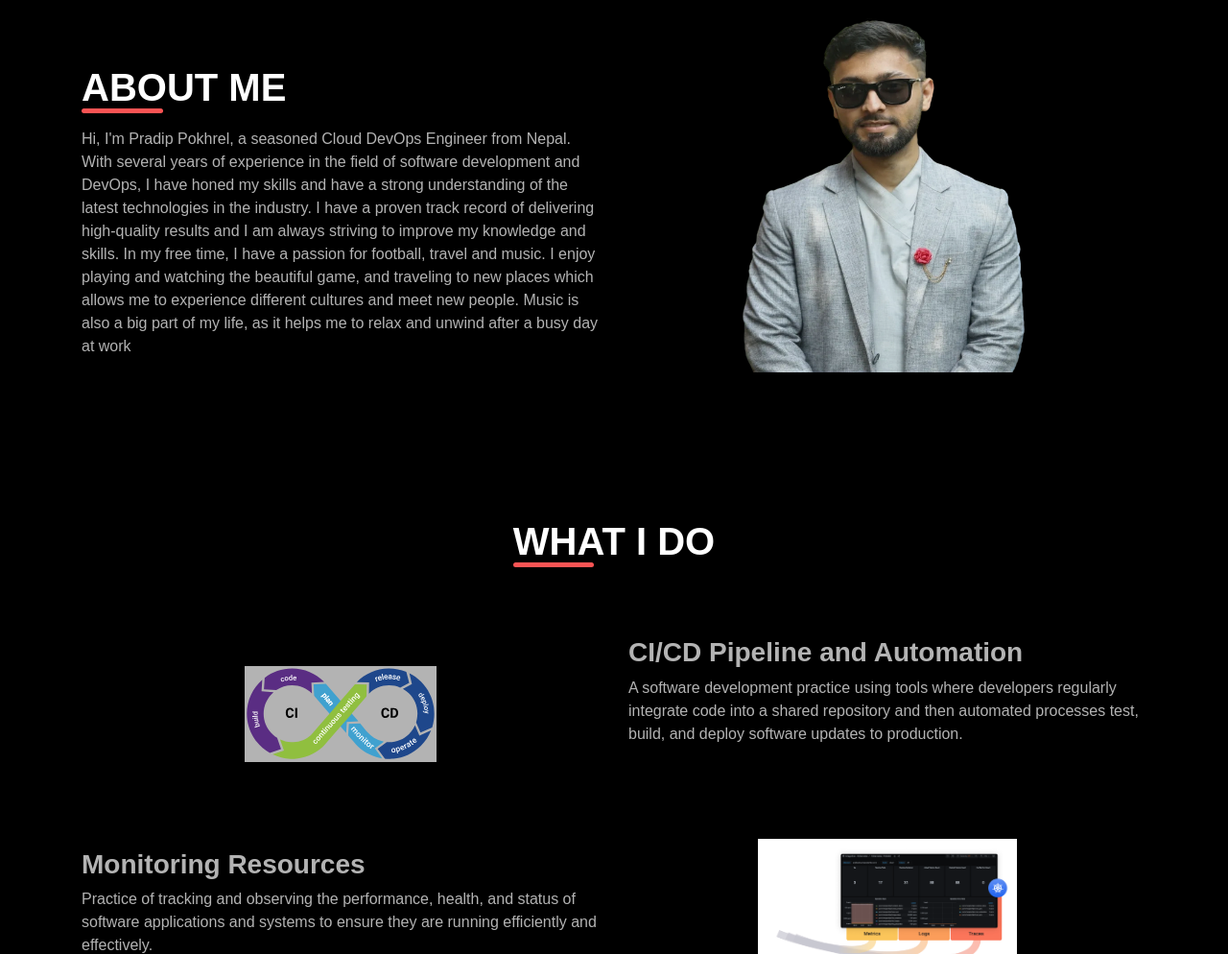
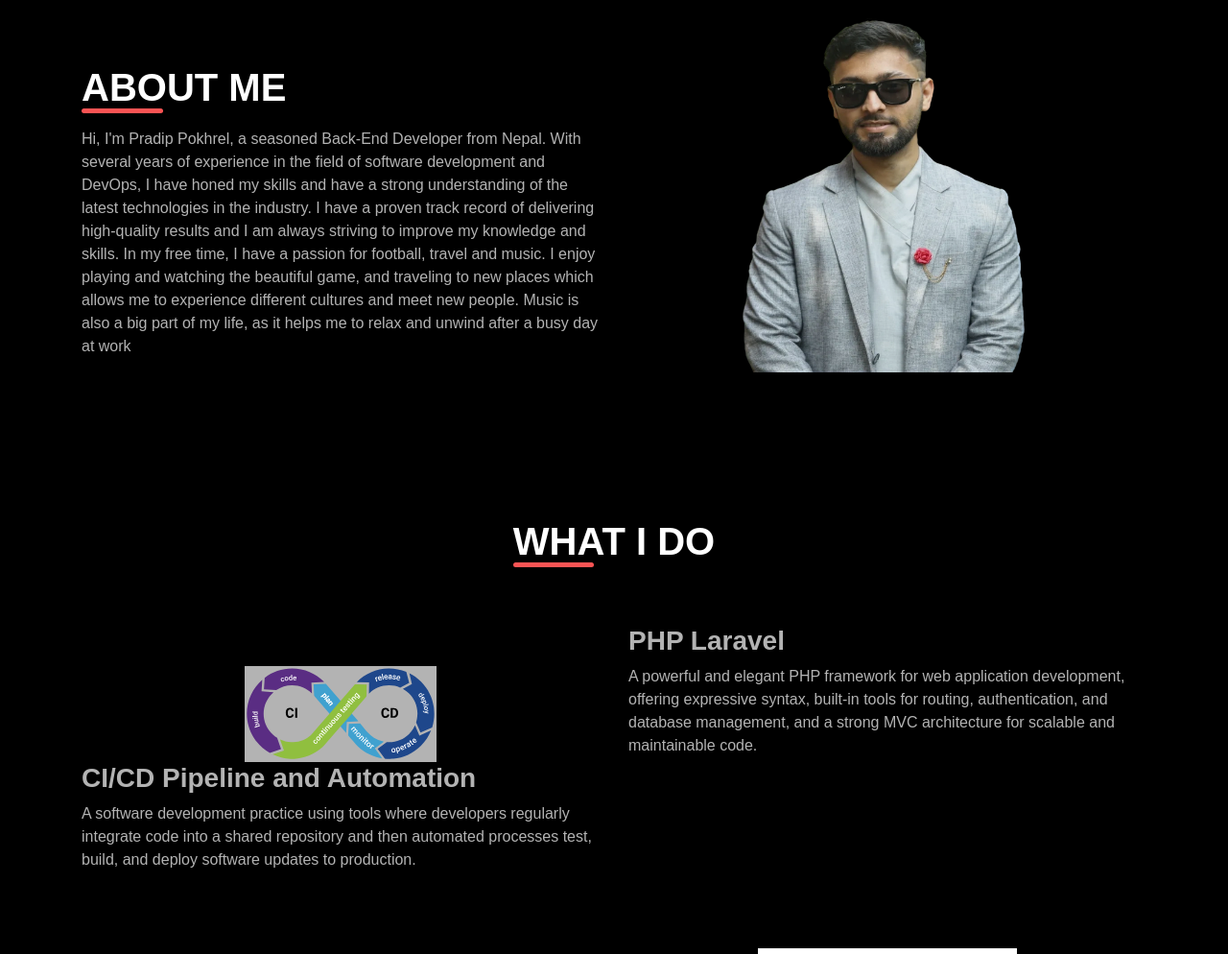
Before and after one commit to PrdpPkrl25/portfolio, a plain HTML site: page index.html in a window 1280 px wide. Shown: the part 900-1894 px from the top of the page at 96% size. Drawn offline with nearby package versions, Linux system fonts and the light colour scheme; a web font is replaced by a local one.

Commit message:
Update index.html

```diff
--- a/index.html
+++ b/index.html
@@ -28,7 +28,7 @@
 					Pradip Pokhrel
 				</h1>
 				<h4 class="text-uppercase">
-					Cloud DevOps Engineer
+					Back-End Developer
 				</h4>
 				<div class="hire-me-button text-uppercase">
 					<a target="_blank" class="hire-me-link" download="Pokhrel_Pradip_CV.pdf" href="assets/Pokhrel_Pradip_CV.pdf">
@@ -49,7 +49,7 @@
 							<span class="section-title-text">About me</span>
 						</h1>
 						<div class="about-me-description">
-							Hi, I'm Pradip Pokhrel, a seasoned Cloud DevOps Engineer from Nepal. With several years of experience in the field of software development and DevOps, I have honed my skills and have a strong understanding of the latest technologies in the industry. I have a proven track record of delivering high-quality results and I am always striving to improve my knowledge and skills. In my free time, I have a passion for football, travel and music. I enjoy playing and watching the beautiful game, and traveling to new places which allows me to experience different cultures and meet new people. Music is also a big part of my life, as it helps me to relax and unwind after a busy day at work
+							Hi, I'm Pradip Pokhrel, a seasoned Back-End Developer from Nepal. With several years of experience in the field of software development and DevOps, I have honed my skills and have a strong understanding of the latest technologies in the industry. I have a proven track record of delivering high-quality results and I am always striving to improve my knowledge and skills. In my free time, I have a passion for football, travel and music. I enjoy playing and watching the beautiful game, and traveling to new places which allows me to experience different cultures and meet new people. Music is also a big part of my life, as it helps me to relax and unwind after a busy day at work
 						</div>
 
 					</div>
@@ -69,6 +69,16 @@
 			<div class="row experience-row">
 				<div class="col-md-6 d-flex align-items-center order-1 order-md-0 mt-5">
 					<img class="experience-icons experience-icons-wireframe" src="assets/cicd.svg">
+				</div>
+				<div class="col-md-6 d-flex align-items-center">
+					<div>
+						<h3>
+							PHP Laravel
+						</h3>
+						<div class="about-me-description">
+							A powerful and elegant PHP framework for web application development, offering expressive syntax, built-in tools for routing, authentication, and database management, and a strong MVC architecture for scalable and maintainable code.
+						</div>
+					</div>
 				</div>
 				<div class="col-md-6 d-flex align-items-center">
 					<div>
```
